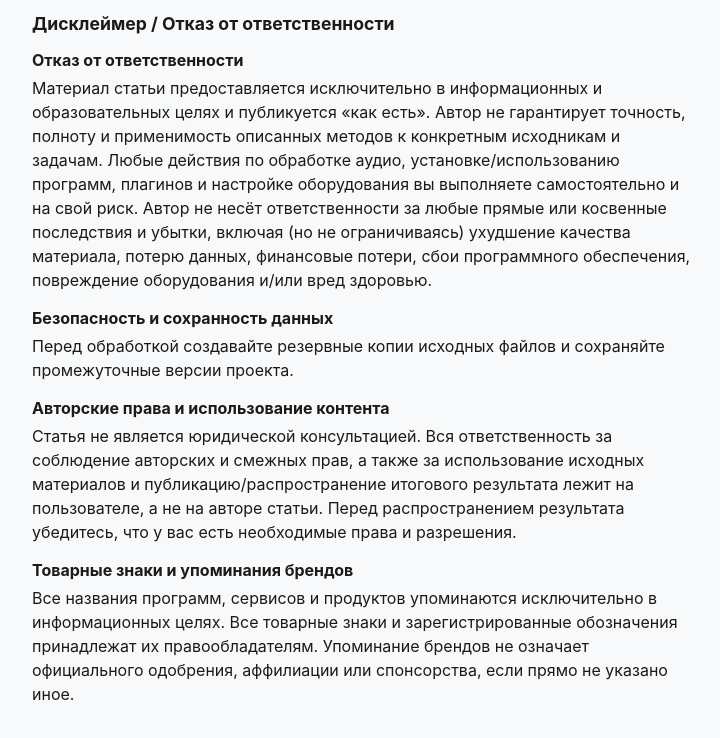
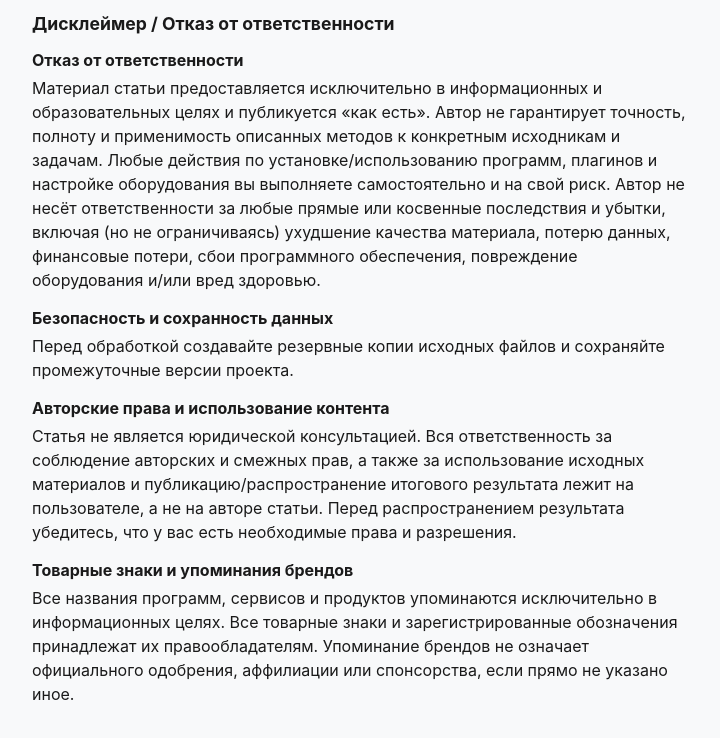
Before and after one commit to Interessante1/prompts, a plain HTML site: page techexpert/index.html in a window 1280 px wide. Shown: the part 1363-2101 px from the top of the page, without its empty margins (278-998 px from the left). Drawn offline with Linux system fonts and the light colour scheme.

Commit message:
v2.0 fix

```diff
--- a/techexpert/index.html
+++ b/techexpert/index.html
@@ -226,7 +226,7 @@
 
     <h3>Отказ от ответственности</h3>
     <p>
-        Материал статьи предоставляется исключительно в информационных и образовательных целях и публикуется «как есть». Автор не гарантирует точность, полноту и применимость описанных методов к конкретным исходникам и задачам. Любые действия по обработке аудио, установке/использованию программ, плагинов и настройке оборудования вы выполняете самостоятельно и на свой риск. Автор не несёт ответственности за любые прямые или косвенные последствия и убытки, включая (но не ограничиваясь) ухудшение качества материала, потерю данных, финансовые потери, сбои программного обеспечения, повреждение оборудования и/или вред здоровью.
+        Материал статьи предоставляется исключительно в информационных и образовательных целях и публикуется «как есть». Автор не гарантирует точность, полноту и применимость описанных методов к конкретным исходникам и задачам. Любые действия по установке/использованию программ, плагинов и настройке оборудования вы выполняете самостоятельно и на свой риск. Автор не несёт ответственности за любые прямые или косвенные последствия и убытки, включая (но не ограничиваясь) ухудшение качества материала, потерю данных, финансовые потери, сбои программного обеспечения, повреждение оборудования и/или вред здоровью.
     </p>
 
     <h3>Безопасность и сохранность данных</h3>
```
